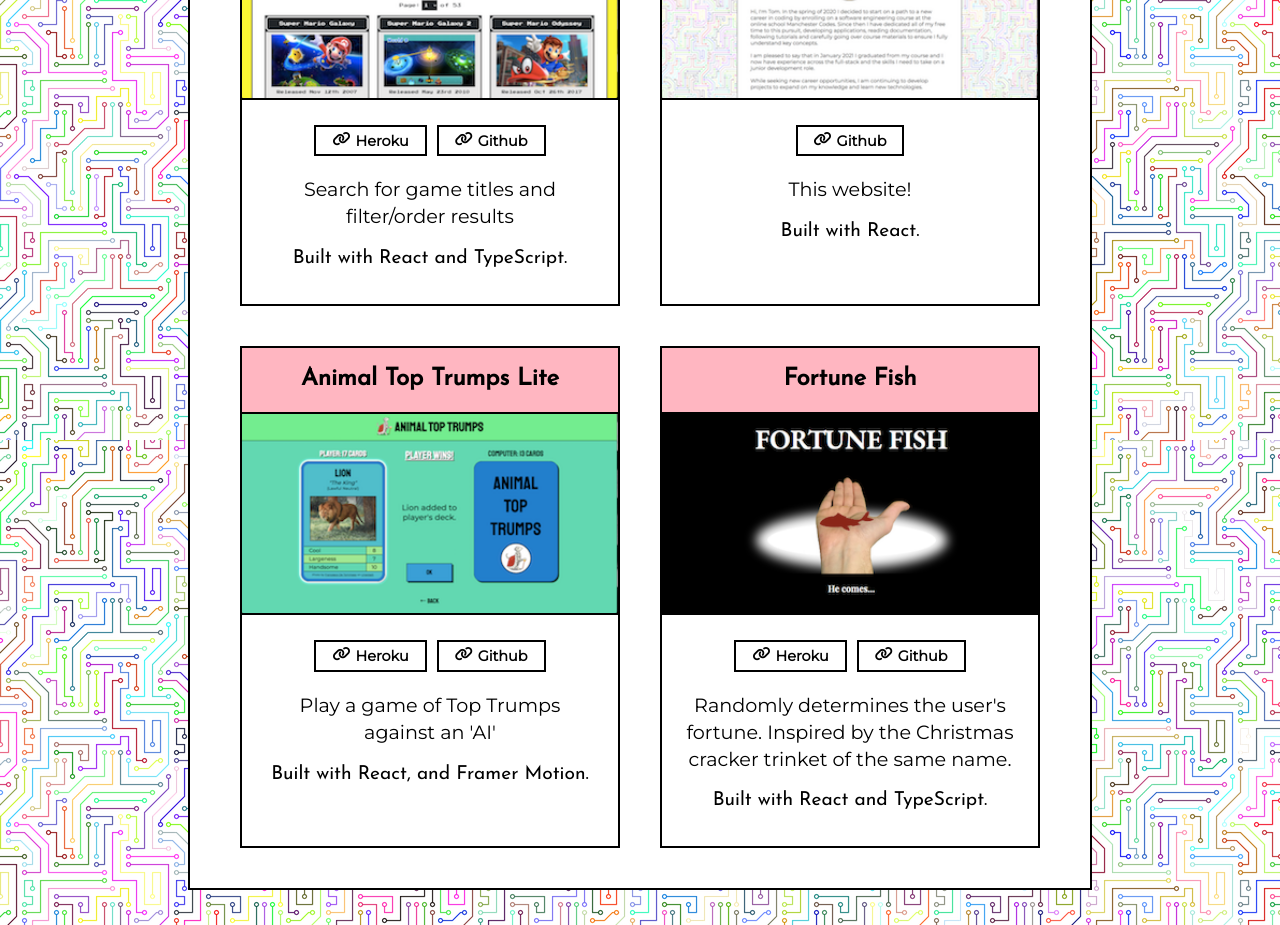
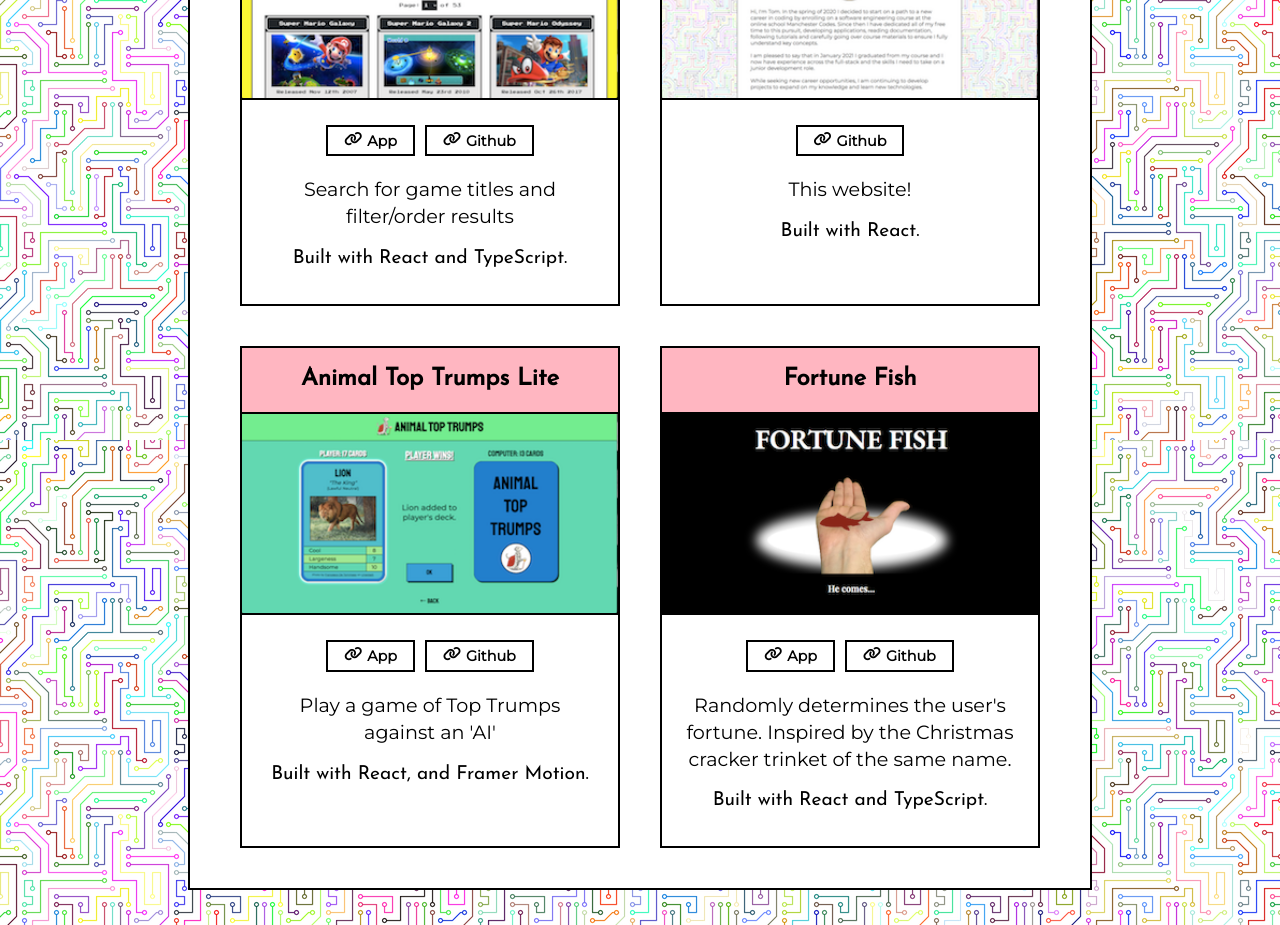
Before and after one commit to scented-wiring/portfolio, a React (Create React App) app: page / in a window 1280 px wide. Shown: the part 1960-2885 px from the top of the page. Built offline with nearby package versions, Linux system fonts and the light colour scheme.

Commit message:
change Heroku label to App

```diff
--- a/src/projectsArray.js
+++ b/src/projectsArray.js
@@ -11,8 +11,8 @@
     image: gamesearch,
     links: [
       {
-        href: "https://gamesearch-app.herokuapp.com/",
-        destination: "Heroku",
+        href: "https://gamesearch-app.Appapp.com/",
+        destination: "App",
       },
       {
         href: "https://github.com/scented-wiring/gamesearch",
@@ -39,8 +39,8 @@
     image: toptrumpslite,
     links: [
       {
-        href: "https://animaltoptrumps-lite.herokuapp.com/",
-        destination: "Heroku",
+        href: "https://animaltoptrumps-lite.Appapp.com/",
+        destination: "App",
       },
       {
         href: "https://github.com/scented-wiring/animal-toptrumps-lite",
@@ -56,8 +56,8 @@
     image: fortunefish,
     links: [
       {
-        href: "https://fortune-fish.herokuapp.com/",
-        destination: "Heroku",
+        href: "https://fortune-fish.Appapp.com/",
+        destination: "App",
       },
       {
         href: "https://github.com/scented-wiring/fortune-fish",
```
